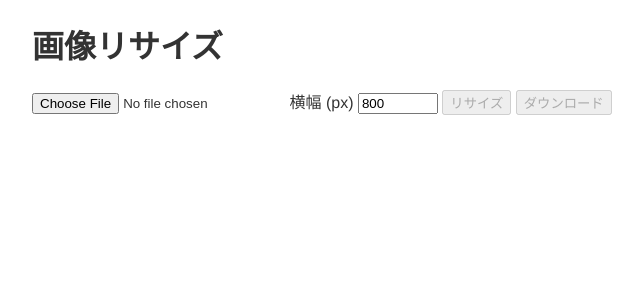
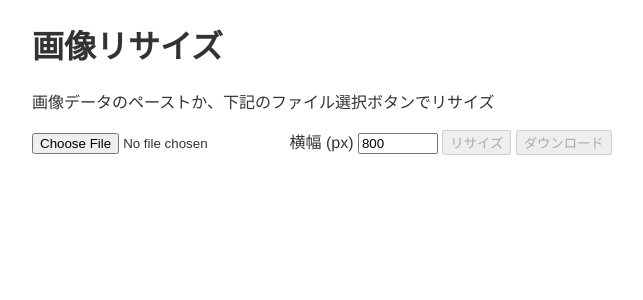
Before and after one commit to kui/k-ui.jp, a Jekyll site: the page src/tools/resize/index.html, which Jekyll copies as it is, in a window 1280 px wide. Shown: the top 300 px of the page, without its empty margins (178-821 px from the left). Built offline with Jekyll 4.4.1, drawn with Linux system fonts in a browser that asks for light colours.

Commit message:
resize ツールの簡単な説明

```diff
--- a/src/tools/resize/index.html
+++ b/src/tools/resize/index.html
@@ -28,6 +28,8 @@
   <body>
     <h1>画像リサイズ</h1>
 
+    <p>画像データのペーストか、下記のファイル選択ボタンでリサイズ</p>
+
     <div class="controls">
       <input type="file" id="file-input" accept="image/*" />
       <label>
```
